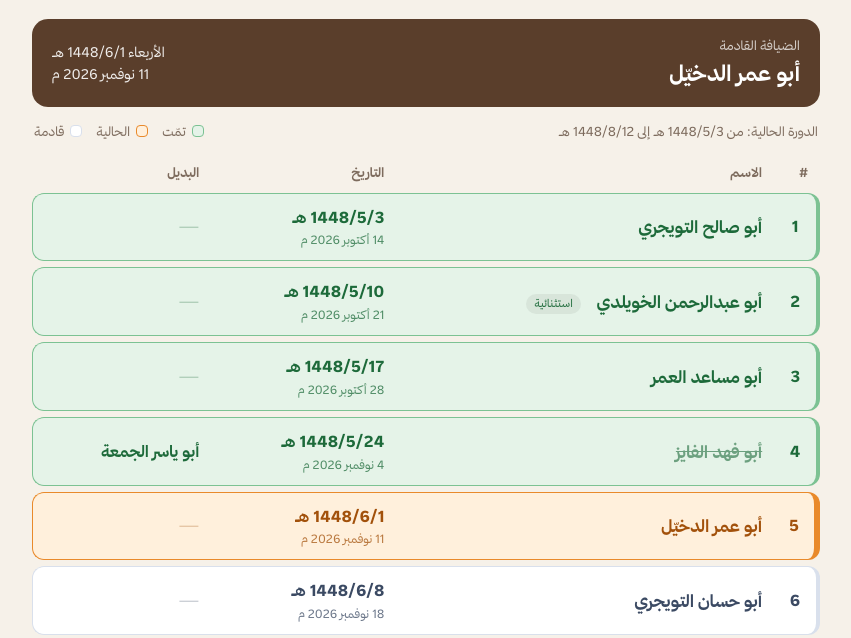
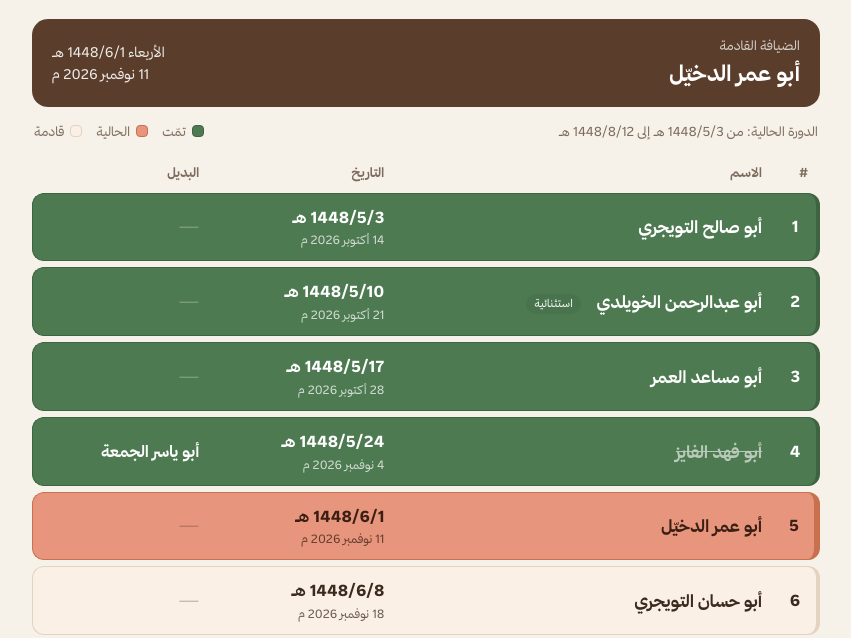
Before and after one commit to 4abdziz/nobala, a plain HTML site: page index.html in a window 1280 px wide. Shown: the part 157-795 px from the top of the page, without its empty margins (214-1065 px from the left). Drawn offline with Linux system fonts and the light colour scheme.

Commit message:
Update index.html

```diff
--- a/index.html
+++ b/index.html
@@ -6,7 +6,7 @@
 
 :root{--font:"Thmanyah Sans",system-ui,"Segoe UI",Tahoma,sans-serif;--display:"Thmanyah Serif Display","Thmanyah Sans",serif;
 --bg:#f6f1e9;--ink:#2f2219;--muted:#7d6b5d;--coffee:#5a3e2b;--gold:#b8873b;--line:#e6dccd;
---done-bg:#e5f3e8;--done-ink:#1d6a3a;--done-bd:#7cc293;--cur-bg:#fff0dc;--cur-ink:#a2510b;--cur-bd:#e98a2b;--up-bg:#ffffff;--up-ink:#3b4a63;--up-bd:#d9e0ec}
+--done-bg:#4D7A51;--done-ink:#ffffff;--done-bd:#3d6341;--cur-bg:#E7967D;--cur-ink:#3b1f14;--cur-bd:#c9704f;--up-bg:#FAF0E6;--up-ink:#3b2a1e;--up-bd:#e3d3bf}
 *{box-sizing:border-box}
 body{margin:0;background:var(--bg);color:var(--ink);font-family:var(--font);font-weight:400;line-height:1.6}
 .wrap{max-width:820px;margin:0 auto;padding:28px 16px 60px}
```
